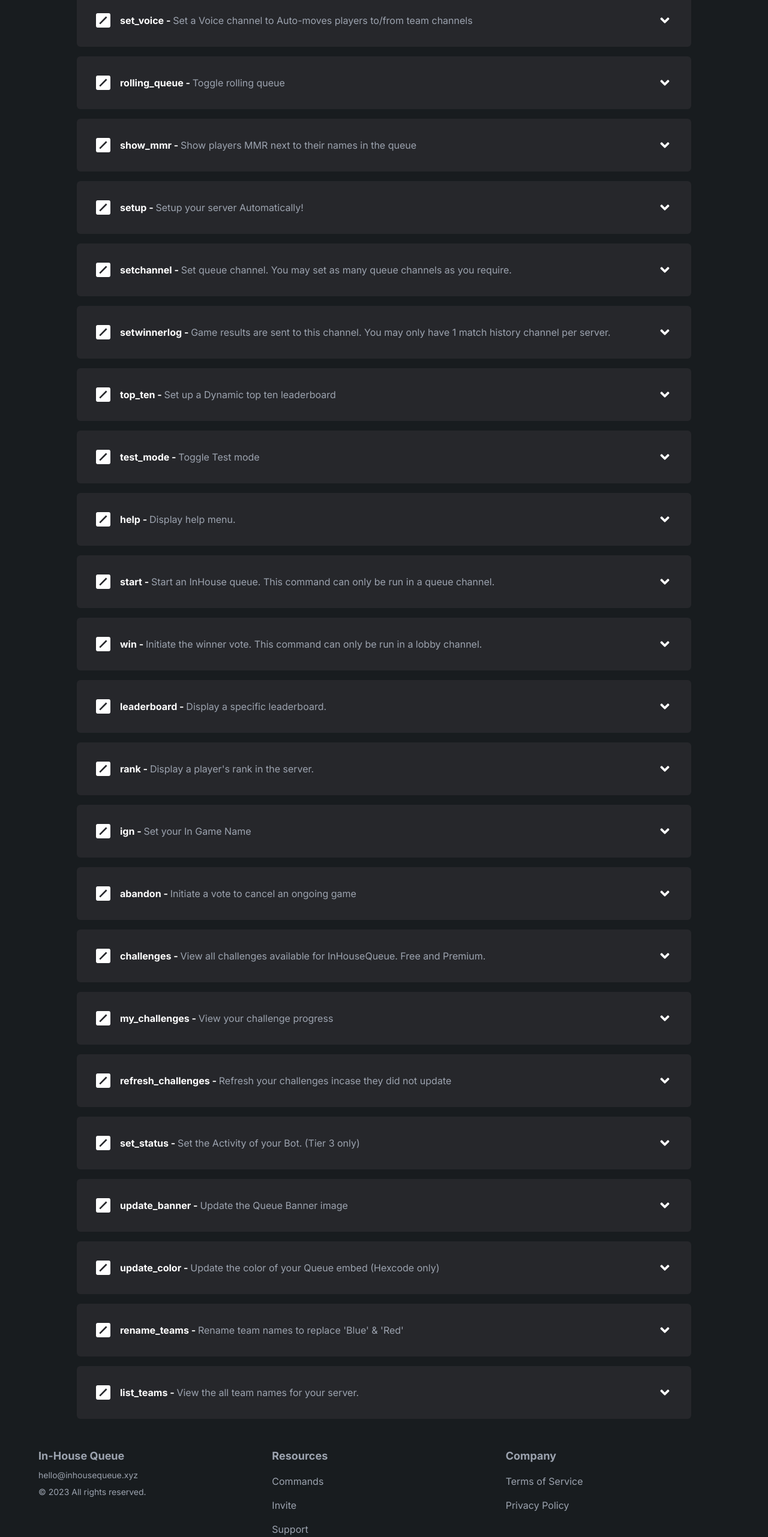
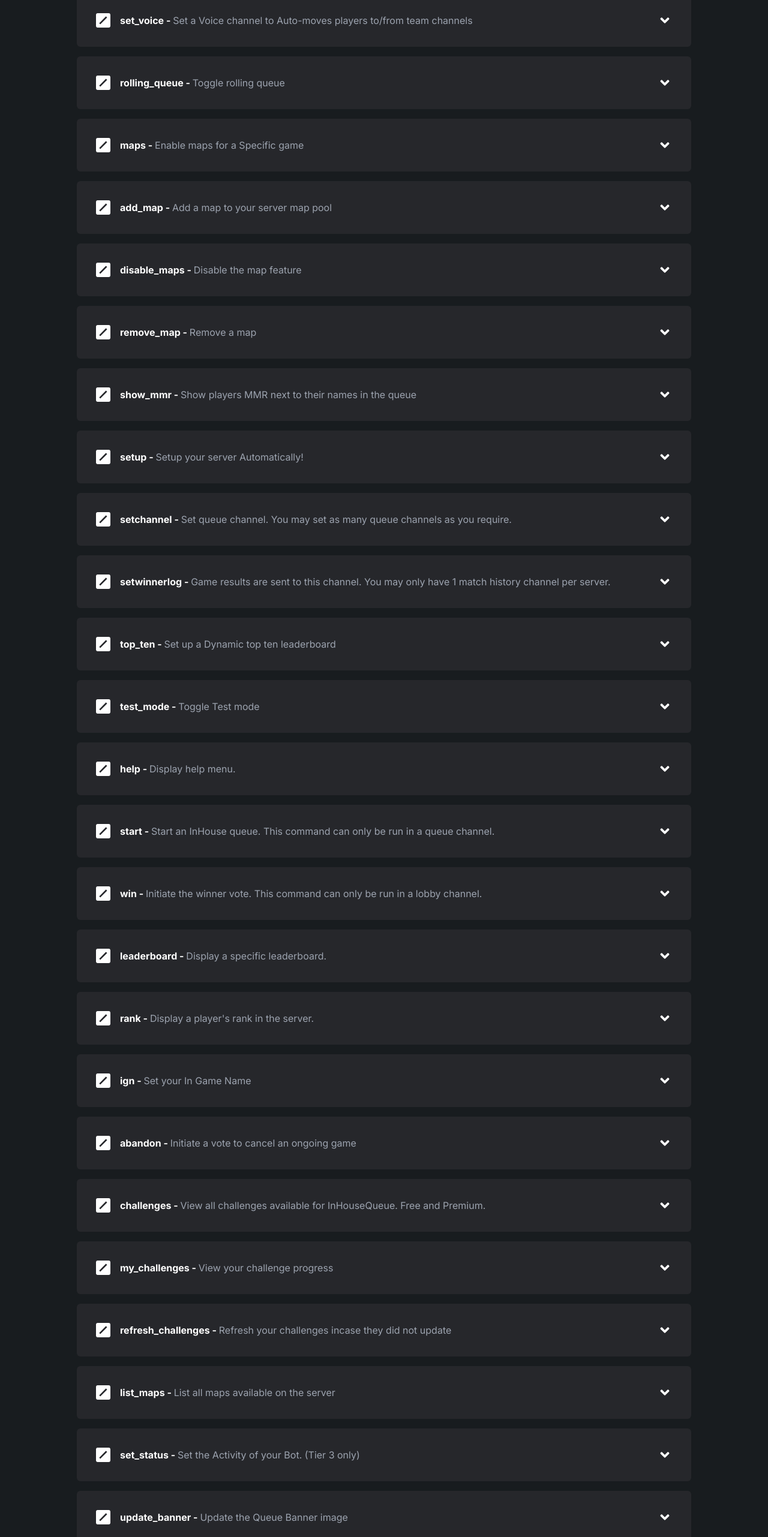
Before and after one commit to ItzDerock/InHouseQueue-site, a Next.js app: page /commands in a window 1280 px wide. Shown: the part 4744-7307 px from the top of the page at 60% size. Built offline with nearby package versions, Linux system fonts and the light colour scheme.

Commit message:
feat: add map commands (#62)
* feat: add map commands

* feat: add map commands

```diff
--- a/src/data/commands.ts
+++ b/src/data/commands.ts
@@ -498,6 +498,50 @@ const commands = [
           "/rolling_queue Enabled",
       ]
     },
+   {
+     "name": "maps",
+     "type": "Admin",
+     "description": "Enable maps for a Specific game",
+     "usage": [
+      "/maps [map_selection] [game]",
+     ],
+     "examples": [
+         "/maps Random Custom",
+     ]
+   },
+   {
+     "name": "add_map",
+     "type": "Admin",
+     "description": "Add a map to your server map pool",
+     "usage": [
+      "/add_map [name] (game_mode) [image_url] [game]",
+     ],
+     "examples": [
+         "/add_map Rust Domination https://i.imgur/abcdef.jpg Custom",
+     ]
+   },
+   {
+     "name": "disable_maps",
+     "type": "Admin",
+     "description": "Disable the map feature",
+     "usage": [
+      "/disable_maps [game]",
+     ],
+     "examples": [
+         "/disable_maps Custom",
+     ]
+   },
+   {
+     "name": "remove_map",
+     "type": "Admin",
+     "description": "Remove a map",
+     "usage": [
+      "/remove_map [map_name]",
+     ],
+     "examples": [
+         "/remove_map Rust",
+     ]
+   },
     {
       "name": "show_mmr",
       "type": "Admin",
@@ -509,6 +553,7 @@ const commands = [
           "/show_mmr Enabled",
       ]
     },
+
 
   // ~ Set-up
   {
@@ -674,6 +719,30 @@ const commands = [
       "/refresh_challenges",
     ]
   },
+  {
+    "name": "list_maps",
+    "type": "General",
+    "description": "List all maps available on the server",
+    "usage": [
+      "/list_maps",
+    ],
+    "examples": [
+      "/list_maps",
+    ]
+  },
+  // ~ Games
+//   {
+//     "name": "champion",
+//     "type": "LoL",
+//     "description": "Select your champion. Only works inside a lobby channel",
+//     "usage": [
+//       "/champion [name]",
+//     ],
+//     "examples": [
+//       "/champion Teemo",
+//     ]
+//   },
+
   // ~ Premium
   {
     "name": "set_status",
```
